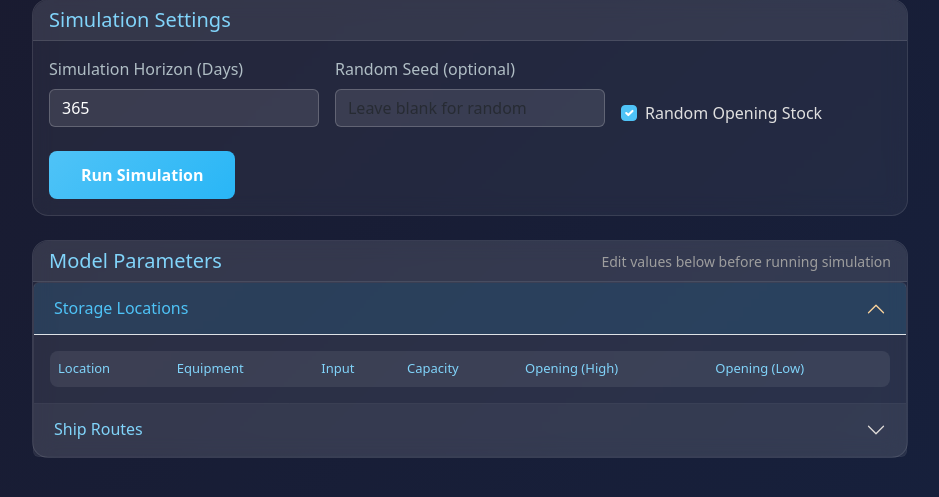
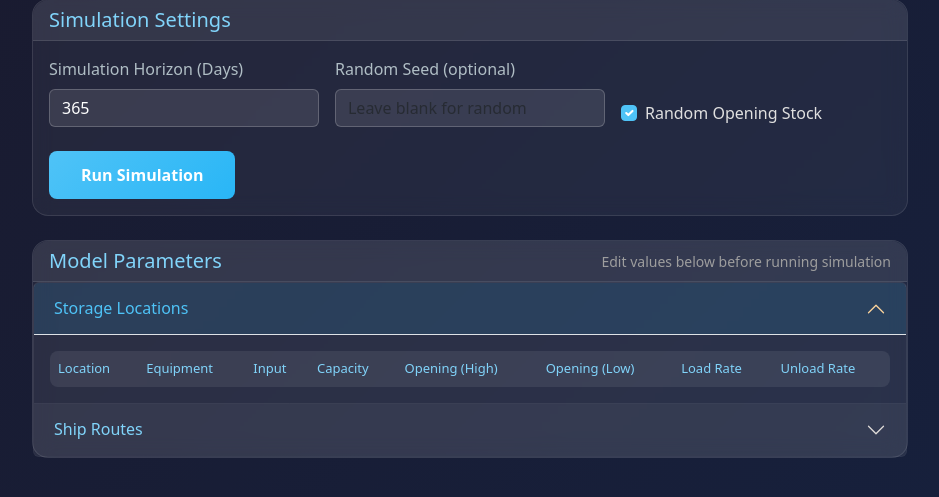
Before and after one commit to ZPrins/CA, a Flask app: page / in a window 1280 px wide, after a click on "Storage Locations". Shown: the part 169-666 px from the top of the page, without its empty margins (170-1109 px from the left). Run offline with Flask 3, Linux system fonts and the light colour scheme; lists and menus that the app fills with data are empty.

Commit message:
Add load and unload rates to storage location table
Update the front-end template to include and display 'Load Rate (ton/hr)' and 'Unload Rate (ton/hr)' columns in the storage locations table.

Replit-Commit-Author: Agent
Replit-Commit-Session-Id: 042c3be5-bcaa-412d-a11a-54bd49e15e7f
Replit-Commit-Checkpoint-Type: full_checkpoint
Replit-Commit-Event-Id: fd468b1c-f25d-42a4-acad-3a6083a59c47
Replit-Commit-Screenshot-Url: https://storage.googleapis.com/screenshot-production-us-central1/7021497b-e239-4ebb-aabe-96a6d9a99b74/042c3be5-bcaa-412d-a11a-54bd49e15e7f/CmZMrnS
Replit-Helium-Checkpoint-Created: true

```diff
--- a/templates/index.html
+++ b/templates/index.html
@@ -236,6 +236,8 @@
                                                 <th>Capacity</th>
                                                 <th>Opening (High)</th>
                                                 <th>Opening (Low)</th>
+                                                <th>Load Rate</th>
+                                                <th>Unload Rate</th>
                                             </tr>
                                         </thead>
                                         <tbody id="storeTableBody"></tbody>
@@ -324,6 +326,8 @@
                     <td><input type="number" data-field="Silo Max Capacity" data-idx="${idx}" value="${row['Silo Max Capacity'] || 0}"></td>
                     <td><input type="number" data-field="Silo Opening Stock (High)" data-idx="${idx}" value="${row['Silo Opening Stock (High)'] || 0}"></td>
                     <td><input type="number" data-field="Silo Opening Stock (Low)" data-idx="${idx}" value="${row['Silo Opening Stock (Low)'] || 0}"></td>
+                    <td><input type="number" data-field="Load Rate (ton/hr)" data-idx="${idx}" value="${row['Load Rate (ton/hr)'] || 0}"></td>
+                    <td><input type="number" data-field="Unload Rate (ton/hr)" data-idx="${idx}" value="${row['Unload Rate (ton/hr)'] || 0}"></td>
                 `;
                 tbody.appendChild(tr);
             });
```
